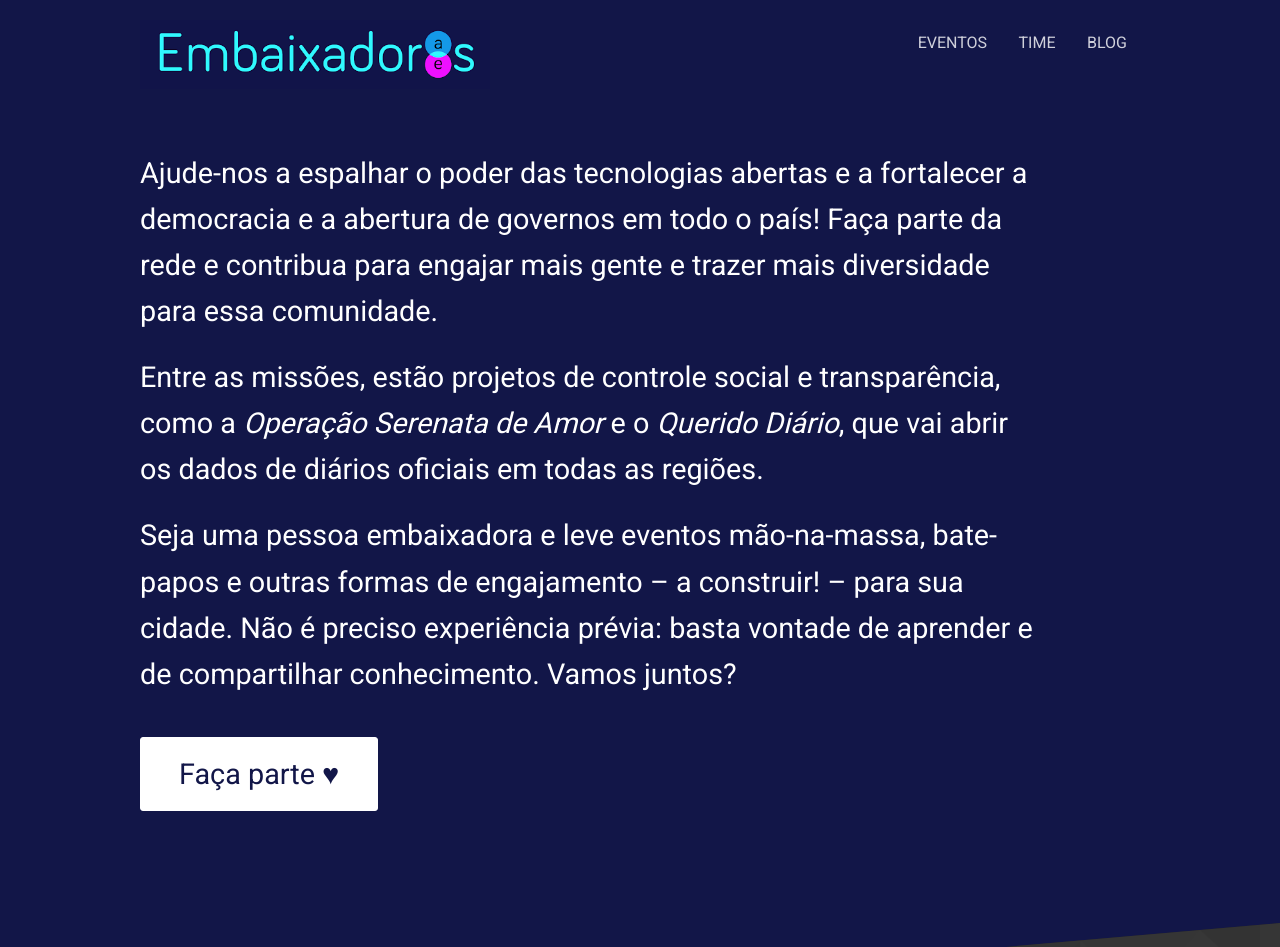
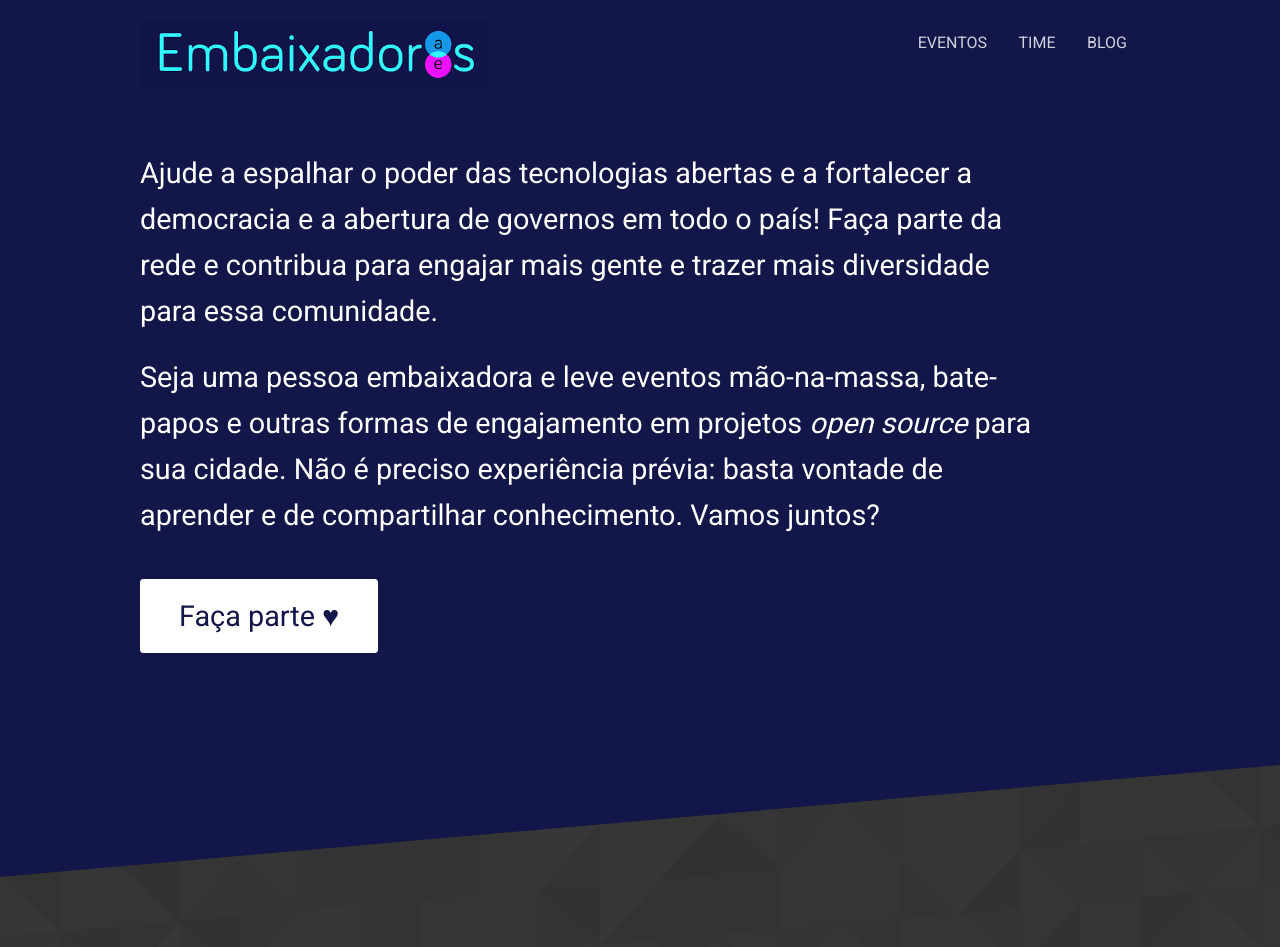
Before and after one commit to okfn-brasil/embaixadoras, a Jekyll site: the page built from index.html, in a window 1280 px wide and 1400 px high, cut to the strip 0-947 px from the top of the window. Built offline with Jekyll 4.4.1, drawn with Linux system fonts in a browser that asks for light colours; some of the changed text lies outside the part shown.

Commit message:
Update index.html

```diff
--- a/index.html
+++ b/index.html
@@ -5,15 +5,11 @@
 <section class="hero diagonal">
 	<div class="container">
 		<p class="subtext editable">
-			Ajude-nos a espalhar o poder das tecnologias abertas e a fortalecer a democracia e a abertura de governos em todo o país! Faça parte da rede e contribua para engajar mais gente e trazer mais diversidade para essa comunidade.
+			Ajude a espalhar o poder das tecnologias abertas e a fortalecer a democracia e a abertura de governos em todo o país! Faça parte da rede e contribua para engajar mais gente e trazer mais diversidade para essa comunidade.
 		</p>
 
 		<p class="subtext editable">
-			Entre as missões, estão projetos de controle social e transparência, como a <a target=”_blank” href="https://serenata.ai/"> Operação Serenata de Amor </a>e o <a target=”_blank” href="https://github.com/okfn-brasil/diario-oficial">Querido Diário</a>, que vai abrir os dados de diários oficiais em todas as regiões.
-		</p>
-
-		<p class="subtext editable">
-			Seja uma pessoa embaixadora e leve eventos mão-na-massa, bate-papos e outras formas de engajamento – a construir! – para sua cidade. Não é preciso experiência prévia: basta vontade de aprender e de compartilhar conhecimento. Vamos juntos?
+			Seja uma pessoa embaixadora e leve eventos mão-na-massa, bate-papos e outras formas de engajamento em projetos <i>open source </i>para sua cidade. Não é preciso experiência prévia: basta vontade de aprender e de compartilhar conhecimento. Vamos juntos?
 		</p>
 
 		<p><a class="button alt" target=”_blank” href="https://docs.google.com/forms/d/e/1FAIpQLSdxDBb8tnGn_oEU-gdSiFf4KGclEnoso92KamYk3rzggqVliA/viewform">Faça parte ♥</a></p>
@@ -23,18 +19,15 @@
 <section class="diagonal patterned">
 	<div class="container halves">
 		<div>
-			<h3 class="editable">Objetivos</h3>
+			<h3 class="editable">O que você pode fazer?</h3>
 			<p class="editable">
-				- Ampliar e descentralizar a rede de colaboradores dos projetos de Inovação Cívica em que a Open Knowledge Brasil está envolvida.
+
+				Como embaixadora ou embaixador, você vai ajudar a construir comunidades de colaboração em todo o país. Entre as primeiras missões da rede, estão:
+			<p class="editable">
+				- a segunda fase da <a target=”_blank” href="https://serenata.ai/"> Operação Serenata de Amor </a>, projeto que usa inteligência artificial para monitorar gastos públicos;
 			</p>
 			<p class="editable">
-				- Viabilizar o desenvolvimento do projeto Querido Diário, que necessita de um grande esforço coletivo.
-			</p>
-			<p class="editable">
-				- Co-criar uma segunda fase da Operação Serenata de Amor.
-			</p>
-			<p class="editable">
-				- Fomentar o debate a respeito de controle social no Brasil.
+				- o <a target=”_blank” href="https://github.com/okfn-brasil/diario-oficial">Querido Diário</a>, que vai abrir os dados de diários oficiais em todas as regiões.
 			</p>
 			<p class="editable"><a style="color: #41f8fe;" href="{{ site.baseurl }}/events/">Acompanhe os eventos &rarr;</a></p>
 		</div>
```
